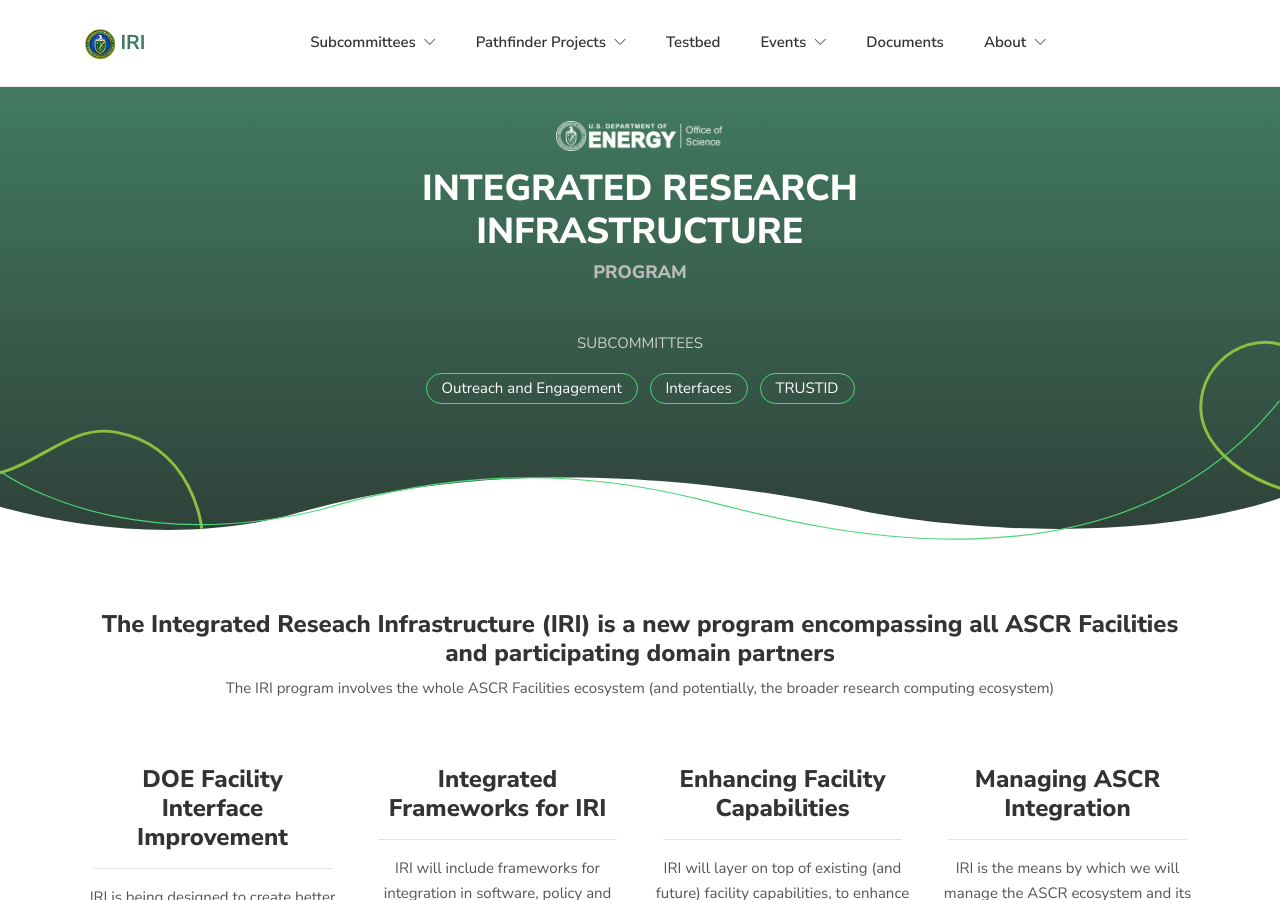
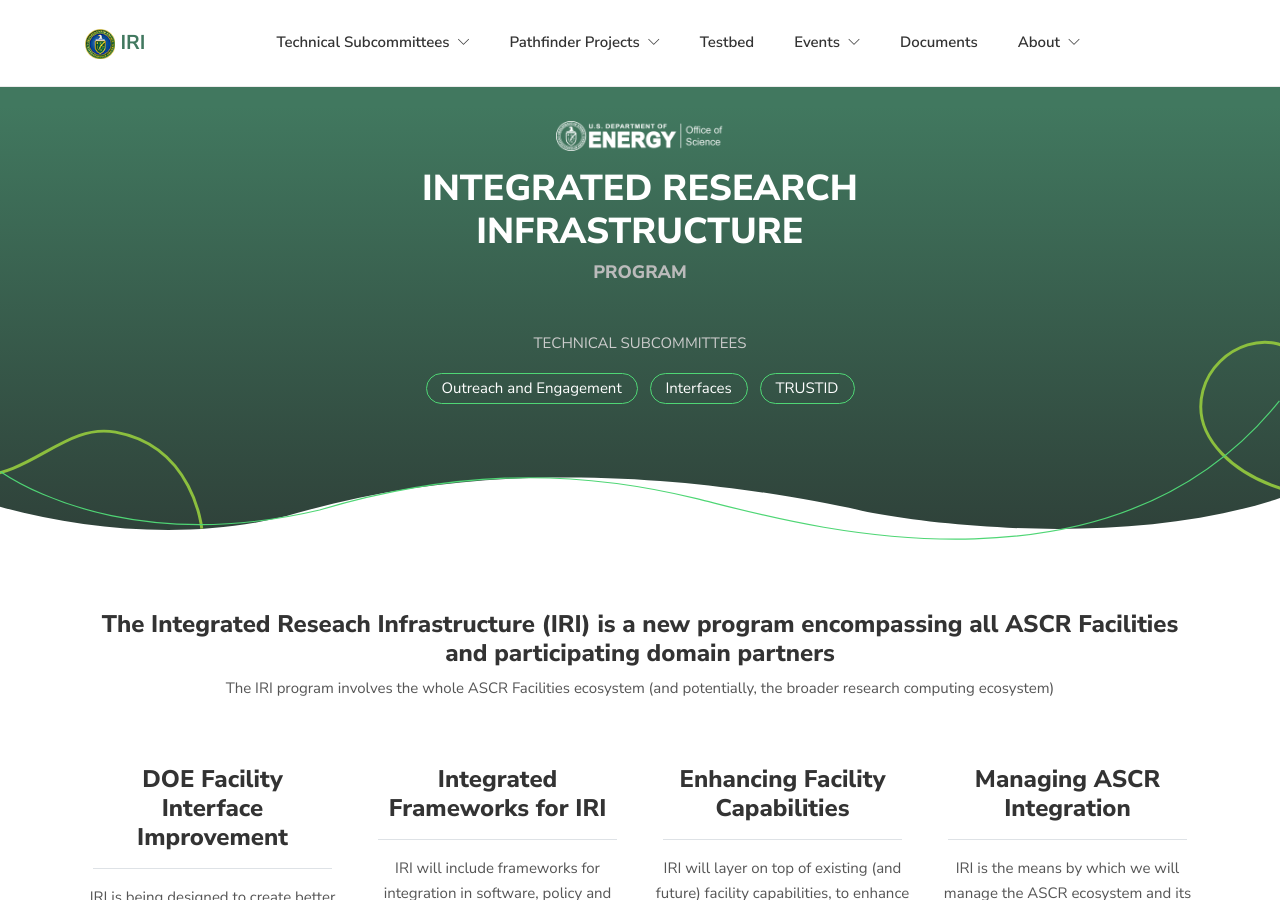
Before and after one commit to iri-science/iri-science.github.io, a Jekyll site: the page built from index.html, in a window 1280 px wide and 900 px high. Built offline with Jekyll 4.4.1, drawn with Linux system fonts in a browser that asks for light colours.

Commit message:
initial design

```diff
--- a/_includes/header.html
+++ b/_includes/header.html
@@ -11,7 +11,7 @@
                 <h3 class="mb-3" style="color: #ddd"><img src="/images/doe-sc-logo.png" style="width: 7em;" /></h3>
                 <h2 style="color: #fff">INTEGRATED RESEARCH<br />INFRASTRUCTURE</h2>
                 <h3 class="mb-5" style="color: #bbb; font-size: 1.2em">PROGRAM</h3>
-                <p style="color: #ccc">SUBCOMMITTEES</p>
+                <p style="color: #ccc">TECHNICAL SUBCOMMITTEES</p>
                 <ul class="list-inline widget-list-inline">
                     <li class="list-inline-item"><a href="/ts/outreach" style="color: #fff">Outreach and Engagement</a></li>
                     <li class="list-inline-item"><a href="/ts/interfaces" style="color: #fff">Interfaces</a></li>
--- a/_includes/menu.html
+++ b/_includes/menu.html
@@ -7,12 +7,12 @@
 
             <li class="nav-item dropdown">
                 <a class="nav-link" href="#" role="button" data-toggle="dropdown" aria-haspopup="true"
-                    aria-expanded="false">Subcommittees <i class="ti-angle-down ml-1"></i>
+                    aria-expanded="false">Technical Subcommittees <i class="ti-angle-down ml-1"></i>
                 </a>
                 <div class="dropdown-menu">
                     <a class="dropdown-item" href="/ts/outreach">Outreach and Engagement</a>
-                    <hr style="margin: 0.5em 0" />
-                    <p class="text-center mb-0" style="color: #ccc; font-size: 0.8em;">TECHNICAL</p>
+                    <!-- <hr style="margin: 0.5em 0" />
+                    <p class="text-center mb-0" style="color: #ccc; font-size: 0.8em;">TECHNICAL</p> -->
                     <a class="dropdown-item" href="/ts/interfaces">Interfaces</a>
                     <a class="dropdown-item" href="/ts/trustid">TRUSTID</a>
                 </div>
```
